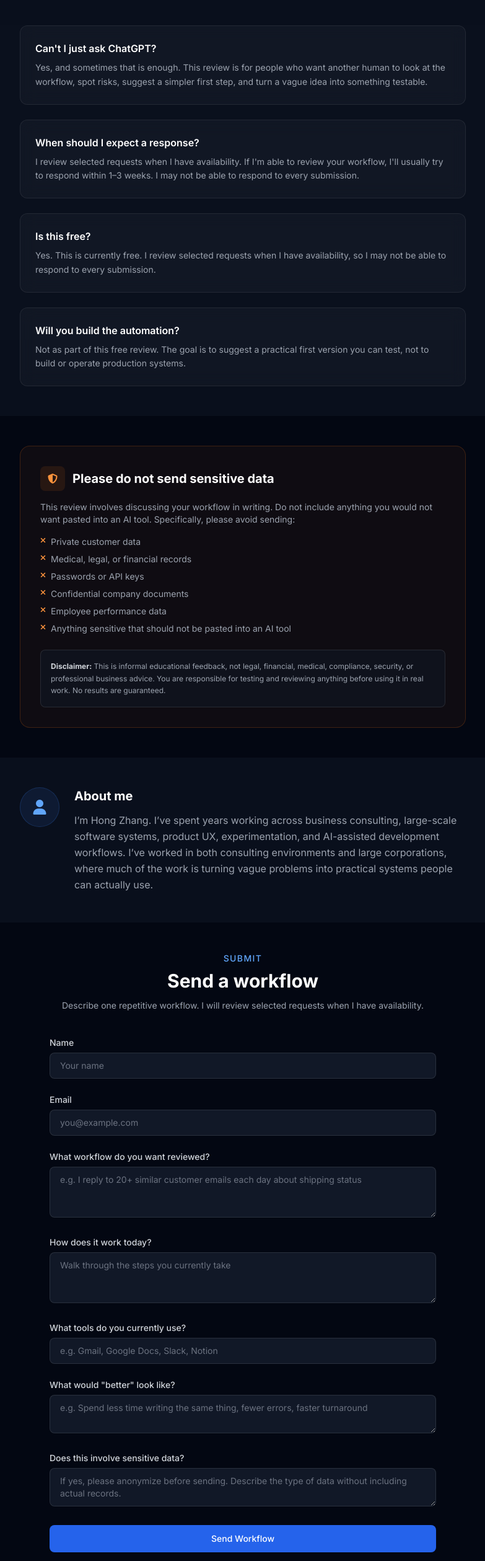
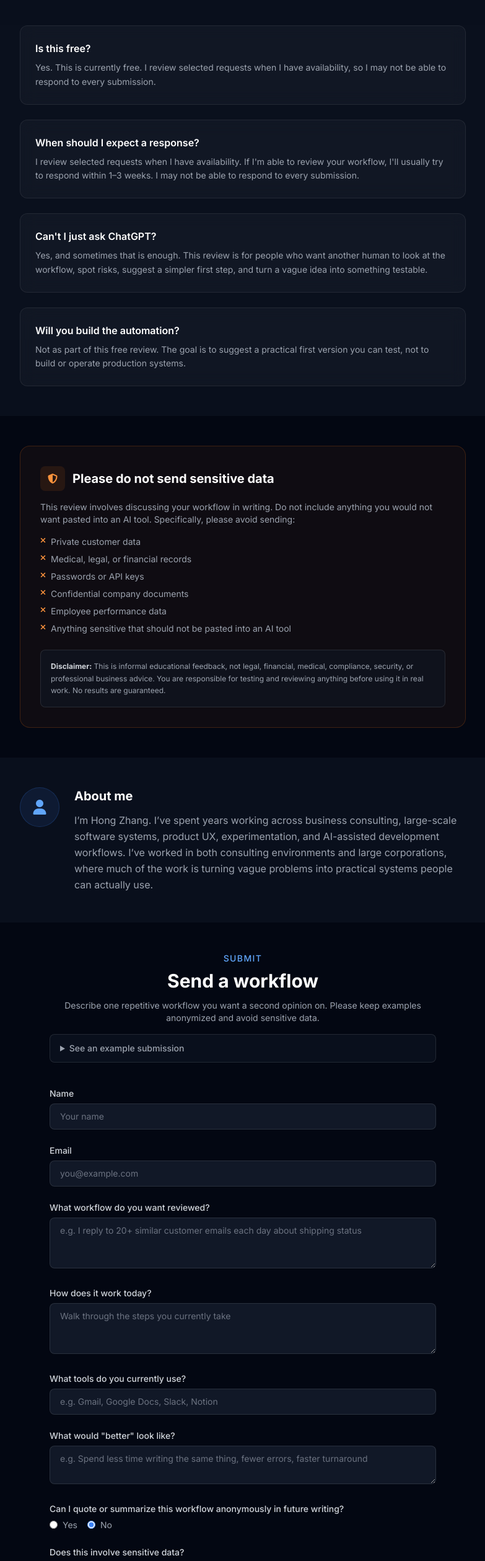
Before and after one commit to sowenzhang/hongincanada, a SvelteKit app: page /ai-workflow-review in a window 1280 px wide. Shown: the part 3771-6289 px from the top of the page at 62% size, without its empty margins (248-1031 px from the left). Built offline with nearby package versions, Linux system fonts and the light colour scheme.

Commit message:
improve the form and update footer

```diff
--- a/src/routes/+layout.svelte
+++ b/src/routes/+layout.svelte
@@ -260,7 +260,7 @@
 						<i class="fab fa-strava text-lg"></i>
 					</a>
 				</div>
-				<p class="text-xs text-gray-400 dark:text-gray-600">&copy; 2025 Hong in Canada. All rights reserved.</p>
+				<p class="text-xs text-gray-400 dark:text-gray-600">&copy; 2026 Hong in Canada. All rights reserved.</p>
 			</div>
 		</div>
 	</div>
--- a/src/routes/ai-workflow-review/+page.svelte
+++ b/src/routes/ai-workflow-review/+page.svelte
@@ -16,7 +16,8 @@
 		currentProcess: '',
 		tools: '',
 		betterLooksLike: '',
-		sensitiveData: ''
+		sensitiveData: '',
+		quotePermission: 'no'
 	});
 
 	let formStatus = $state<'idle' | 'sending' | 'sent' | 'error'>('idle');
@@ -34,7 +35,8 @@
 				`How it works today:\n${formData.currentProcess}\n\n` +
 				`Current tools:\n${formData.tools}\n\n` +
 				`What "better" looks like:\n${formData.betterLooksLike}\n\n` +
-				`Sensitive data note:\n${formData.sensitiveData}`
+				`Sensitive data note:\n${formData.sensitiveData}\n\n` +
+				`Quote permission:\n${formData.quotePermission === 'yes' ? 'Yes — may quote or summarize anonymously' : 'No — do not quote or summarize'}`
 			);
 			window.location.href = `mailto:me@hongincanada.com?subject=${subject}&body=${body}`;
 			formStatus = 'sent';
@@ -124,10 +126,10 @@
       "mainEntity": [
         {
           "@type": "Question",
-          "name": "Can't I just ask ChatGPT?",
+          "name": "Is this free?",
           "acceptedAnswer": {
             "@type": "Answer",
-            "text": "Yes, and sometimes that is enough. This review is for people who want another human to look at the workflow, spot risks, suggest a simpler first step, and turn a vague idea into something testable."
+            "text": "Yes. This is currently free. I review selected requests when I have availability, so I may not be able to respond to every submission."
           }
         },
         {
@@ -140,10 +142,10 @@
         },
         {
           "@type": "Question",
-          "name": "Is this free?",
+          "name": "Can't I just ask ChatGPT?",
           "acceptedAnswer": {
             "@type": "Answer",
-            "text": "Yes. This is currently free. I review selected requests when I have availability, so I may not be able to respond to every submission."
+            "text": "Yes, and sometimes that is enough. This review is for people who want another human to look at the workflow, spot risks, suggest a simple first step, and turn a vague idea into something testable."
           }
         },
         {
@@ -549,11 +551,11 @@
 		</ScrollReveal>
 
 		<div class="space-y-6">
-			<ScrollReveal delay={100}>
-				<div id="faq-chatgpt" class="glass-card rounded-xl p-6">
-					<h3 class="mb-2 font-semibold text-gray-900 dark:text-white">Can't I just ask ChatGPT?</h3>
+			<ScrollReveal delay={300}>
+				<div id="faq-free" class="glass-card rounded-xl p-6">
+					<h3 class="mb-2 font-semibold text-gray-900 dark:text-white">Is this free?</h3>
 					<p class="text-sm leading-relaxed text-gray-600 dark:text-gray-400">
-						Yes, and sometimes that is enough. This review is for people who want another human to look at the workflow, spot risks, suggest a simpler first step, and turn a vague idea into something testable.
+						Yes. This is currently free. I review selected requests when I have availability, so I may not be able to respond to every submission.
 					</p>
 				</div>
 			</ScrollReveal>
@@ -567,11 +569,11 @@
 				</div>
 			</ScrollReveal>
 
-			<ScrollReveal delay={300}>
-				<div id="faq-free" class="glass-card rounded-xl p-6">
-					<h3 class="mb-2 font-semibold text-gray-900 dark:text-white">Is this free?</h3>
+			<ScrollReveal delay={100}>
+				<div id="faq-chatgpt" class="glass-card rounded-xl p-6">
+					<h3 class="mb-2 font-semibold text-gray-900 dark:text-white">Can't I just ask ChatGPT?</h3>
 					<p class="text-sm leading-relaxed text-gray-600 dark:text-gray-400">
-						Yes. This is currently free. I review selected requests when I have availability, so I may not be able to respond to every submission.
+						Yes, and sometimes that is enough. This review is for people who want another human to look at the workflow, spot risks, suggest a simpler first step, and turn a vague idea into something testable.
 					</p>
 				</div>
 			</ScrollReveal>
@@ -672,8 +674,16 @@
 				<p class="mb-2 text-sm font-medium tracking-widest uppercase text-blue-400">Submit</p>
 				<h2 class="text-2xl font-bold text-gray-900 dark:text-white md:text-3xl">Send a workflow</h2>
 				<p class="mt-3 text-sm text-gray-500 dark:text-gray-400">
-					Describe one repetitive workflow. I will review selected requests when I have availability.
+					Describe one repetitive workflow you want a second opinion on. Please keep examples anonymized and avoid sensitive data.
 				</p>
+				<details class="mt-4 text-left rounded-lg border border-gray-200 dark:border-white/10 bg-gray-50 dark:bg-gray-900/50 px-4 py-3 text-sm">
+					<summary class="cursor-pointer font-medium text-gray-600 dark:text-gray-400 hover:text-gray-900 dark:hover:text-white transition-colors select-none">
+						See an example submission
+					</summary>
+					<p class="mt-3 italic text-gray-500 dark:text-gray-400 leading-relaxed">
+						"I run a tutoring business and answer the same 10 parent questions every week through email. I use Gmail and Google Docs. Better would mean drafting consistent answers faster while still reviewing before sending."
+					</p>
+				</details>
 			</div>
 		</ScrollReveal>
 
@@ -749,6 +759,20 @@
 				</div>
 
 				<div>
+					<label class="mb-1.5 block text-sm font-medium text-gray-700 dark:text-gray-300">Can I quote or summarize this workflow anonymously in future writing?</label>
+					<div class="flex gap-4">
+						<label class="flex items-center gap-2 text-sm text-gray-600 dark:text-gray-400 cursor-pointer">
+							<input type="radio" bind:group={formData.quotePermission} value="yes" class="accent-blue-500" />
+							Yes
+						</label>
+						<label class="flex items-center gap-2 text-sm text-gray-600 dark:text-gray-400 cursor-pointer">
+							<input type="radio" bind:group={formData.quotePermission} value="no" class="accent-blue-500" />
+							No
+						</label>
+					</div>
+				</div>
+
+				<div>
 					<label for="sensitiveData" class="mb-1.5 block text-sm font-medium text-gray-700 dark:text-gray-300">Does this involve sensitive data?</label>
 					<textarea
 						id="sensitiveData"
```
